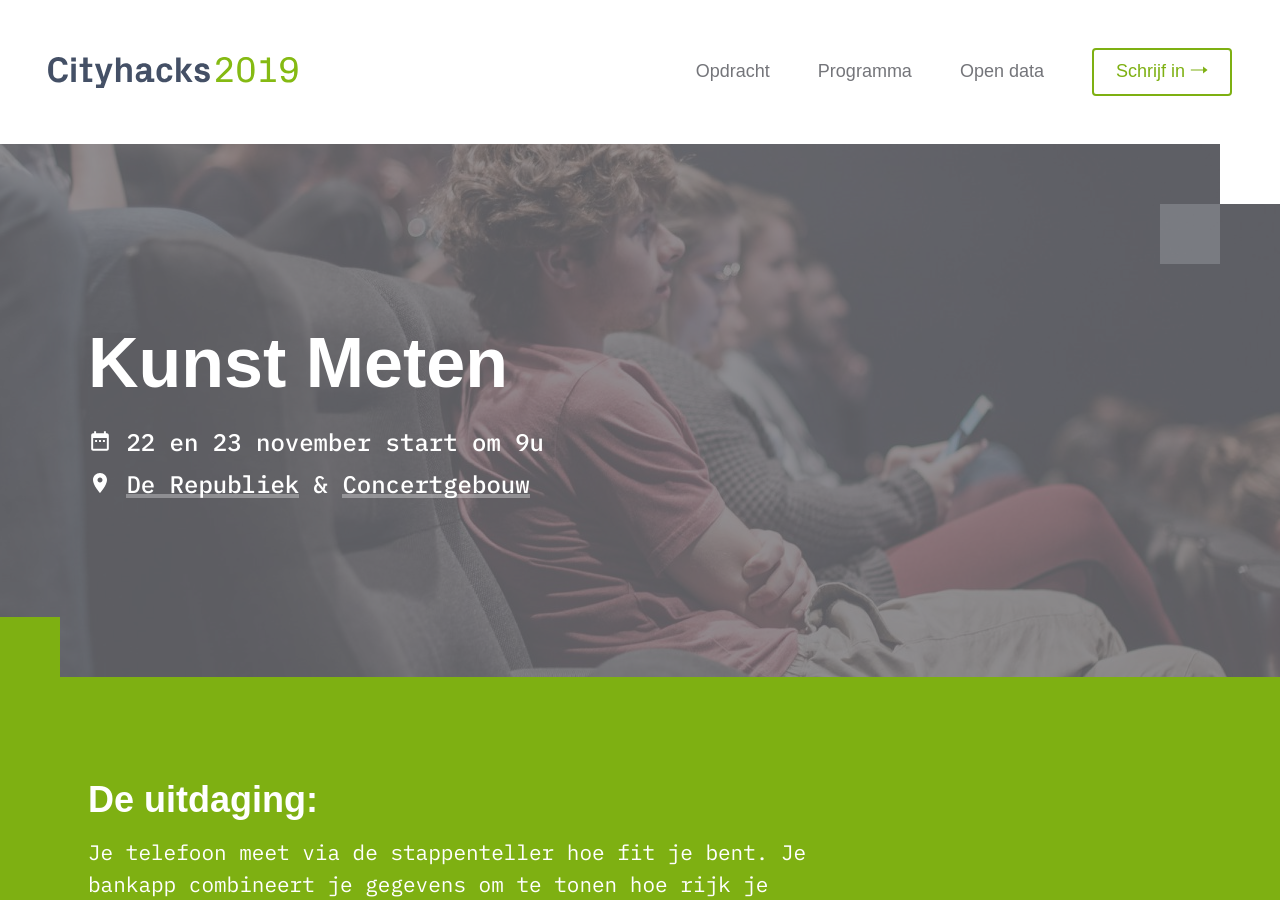
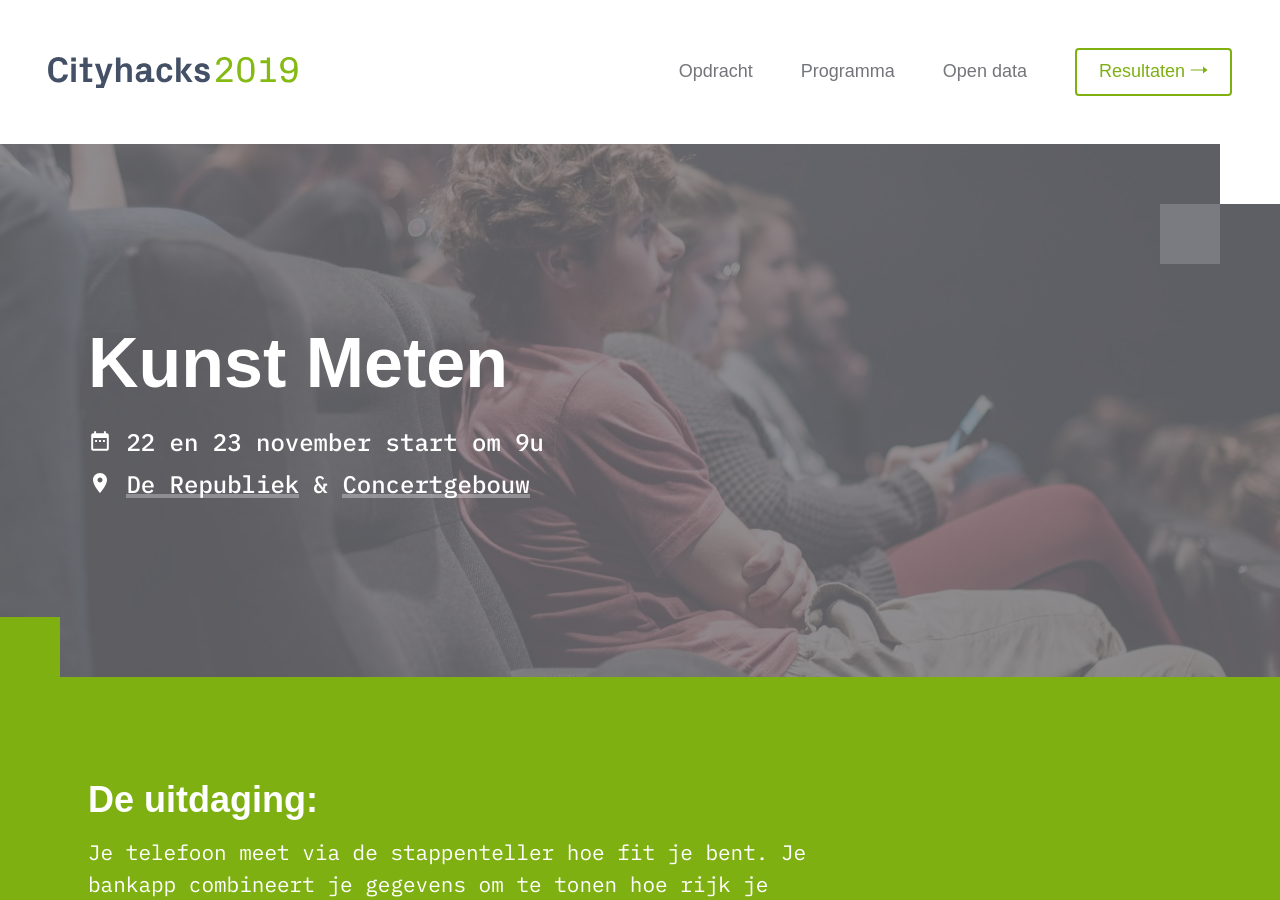
Before and after one commit to nerdlab-be/cityhacks-2019, a Jekyll site: the page built from _pages/index.markdown, in a window 1280 px wide and 900 px high. Built offline with Jekyll 4.4.1, drawn with Linux system fonts in a browser that asks for light colours; some web fonts are replaced.

Commit message:
added resultaten

```diff
--- a/_config.yml
+++ b/_config.yml
@@ -26,7 +26,7 @@ navigation:
   - title: Open data
     url: "index.html#data"
 navigation-cta:
-  - title: Schrijf in
+  - title: Resultaten
     url: "index.html#inschrijven"
 
 social:
```
